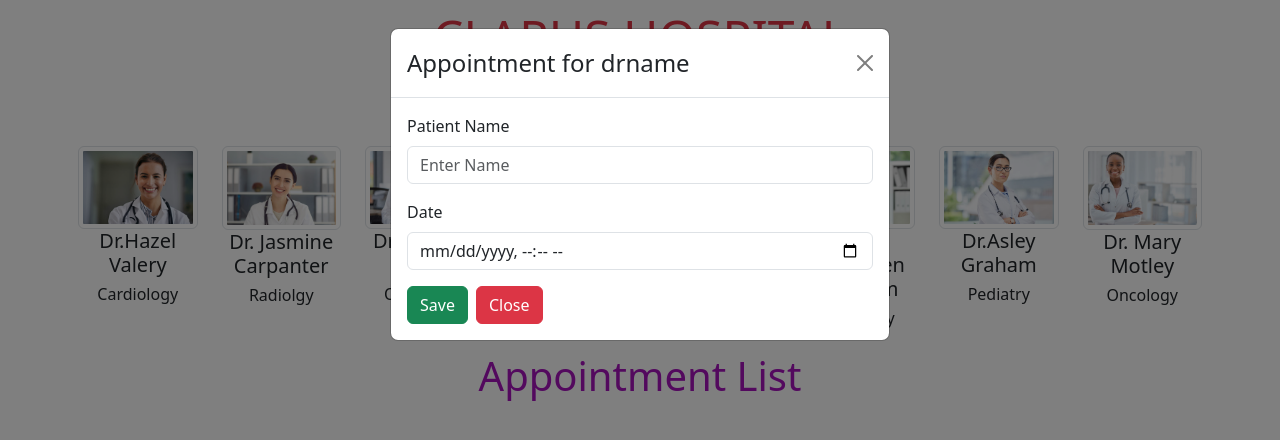
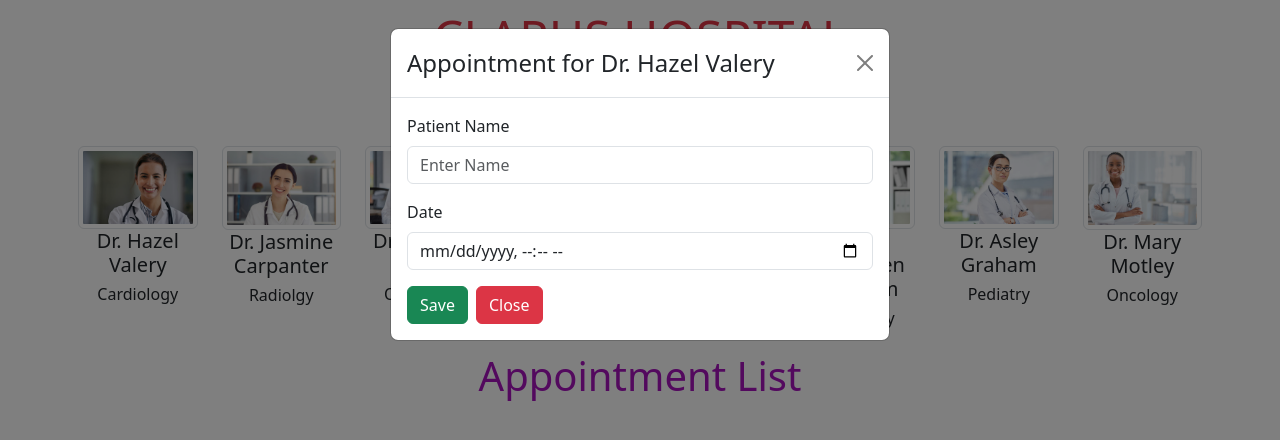
Before and after one commit to psyBeth/appointment-app, a React (Create React App) app: page / in a window 1280 px wide. Both pictures are taken after a click on the picture 137 px from the left and 187 px from the top of the page. Shown: the top 440 px of the page. Built offline with nearby package versions, Linux system fonts and the light colour scheme.

Commit message:
data edited + drName

```diff
--- a/src/components/AddModal.jsx
+++ b/src/components/AddModal.jsx
@@ -2,14 +2,14 @@ import Button from 'react-bootstrap/Button';
 import Modal from 'react-bootstrap/Modal';
 import Form from 'react-bootstrap/Form'
 
-function AddModal({show, handleClose}) {
+function AddModal({show, handleClose, drName}) {
 
 
   return (
     <>
       <Modal show={show} onHide={handleClose}>
         <Modal.Header closeButton>
-          <Modal.Title>Appointment for drname</Modal.Title>
+          <Modal.Title>Appointment for {drName} </Modal.Title>
         </Modal.Header>
         <Modal.Body>
             <Form>
--- a/src/components/Doctors.jsx
+++ b/src/components/Doctors.jsx
@@ -10,8 +10,10 @@ const Doctors = () => {
   const [drName, setdrName] = useState("")
 
   const handleClose = () => setShow(false);
-  const handleShow = () => setShow(true);
-
+  const handleShow = (name) => {
+    setShow(true)
+    setdrName(name)
+};
   return (
     <Container className="p-2">
       <h3 className="display-6 mb-3" style={{ color: "rgb(166, 18, 189)" }}>
@@ -24,7 +26,7 @@ const Doctors = () => {
           src={img}
           alt={name}
           className="img-thumbnail doctor-img"
-          onClick={handleShow} />
+          onClick={() => handleShow(name)} />
           <h5>{name}</h5>
           <h6>{dep}</h6>
           </Col>
@@ -33,6 +35,7 @@ const Doctors = () => {
       <AddModal
       handleClose={handleClose}
       show={show}
+      drName={drName}
       // handleClose = {() => setShow(false)}
       />
     </Container>
--- a/src/helper/data.jsx
+++ b/src/helper/data.jsx
@@ -25,7 +25,7 @@ export const appointmentData = [
 export const doctorData = [
     {
       id: 1,
-      name: "Dr.Hazel Valery",
+      name: "Dr. Hazel Valery",
       dep: "Cardiology",
       img: "./img/dr1.jpg",
     },
@@ -49,7 +49,7 @@ export const doctorData = [
     },
     {
       id: 5,
-      name: "Harry Coming",
+      name: "Dr. Harry Coming",
       dep: "Surgery",
       img: "./img/dr9.jpg",
     },
@@ -61,7 +61,7 @@ export const doctorData = [
     },
     {
       id: 7,
-      name: "Dr.Asley Graham",
+      name: "Dr. Asley Graham",
       dep: "Pediatry",
       img: "./img/dr7.jpg",
     },
```
